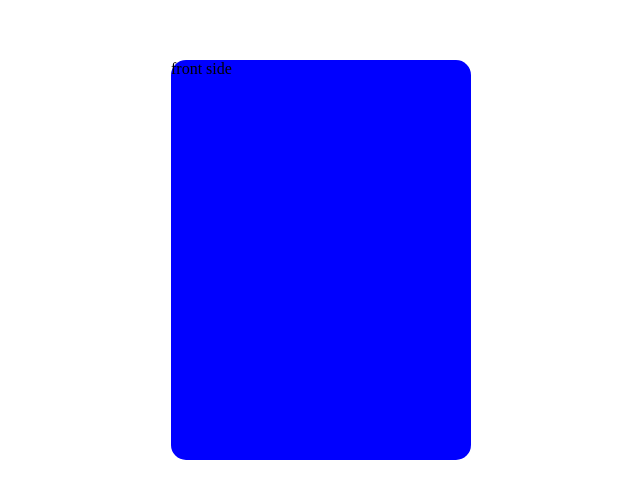
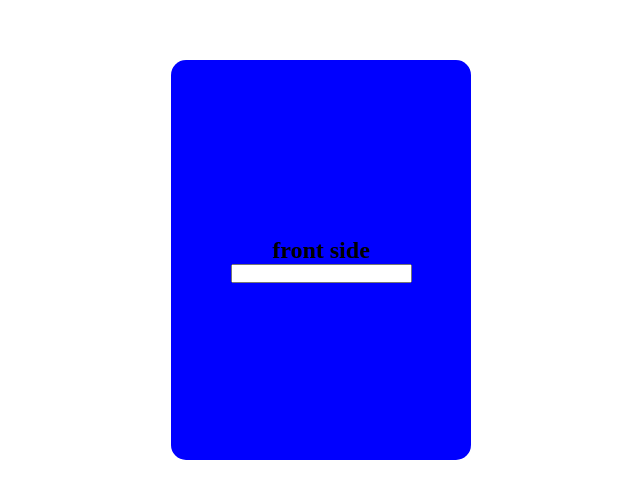
Before and after one commit to kushnerovM/english-training-assistant, a plain HTML site: page index.html in a window 1280 px wide. Shown: the part 140-638 px from the top of the page, without its empty margins (319-959 px from the left). Drawn offline with Linux system fonts and the light colour scheme.

Commit message:
card rotating fix

```diff
--- a/index.html
+++ b/index.html
@@ -9,8 +9,13 @@
 </head>
 <body>
     <div class="card">
-        <div class="front">front side</div>
-        <div class="back">back side</div>
+        <div class="front side">
+            <h2>front side</h2>
+            <input type="text">
+        </div>
+        <div class="back side">
+            <h2>back side</h2>
+        </div>
     </div>
 </body>
 </html>
--- a/style.css
+++ b/style.css
@@ -16,29 +16,36 @@ body{
     transform-style: preserve-3d;
     width:300px;
     height: 400px;
-    transition: 0.5s linear;
     border-radius: 15px;
 }
 
-.card:hover{
-    transform: rotateY(180deg);
+.card:hover .front{
+    transform:  perspective(500px) rotateY(180deg);
 }
-.front{
+
+.card:hover .back{
+    transform:  perspective(500px) rotateY(360deg);
+}
+
+.side{
     backface-visibility: hidden;
-    background-color: blue;
     width:100%;
     height:100%;
     position: absolute;
     border-radius: 15px;
     transform-style: preserve-3d;
+    display:flex;
+    align-items: center;
+    justify-content: center;
+    flex-direction: column;
+    transition: 0.5s linear;
 }
+
+.front{
+    background-color: blue;
+}
+
 .back{
-    backface-visibility: hidden;
     background-color: red;
-    width:100%;
-    height:100%;
-    position:absolute;
     transform: rotateY(180deg);
-    transform-style: preserve-3d;
-    border-radius: 15px;
 }
```
